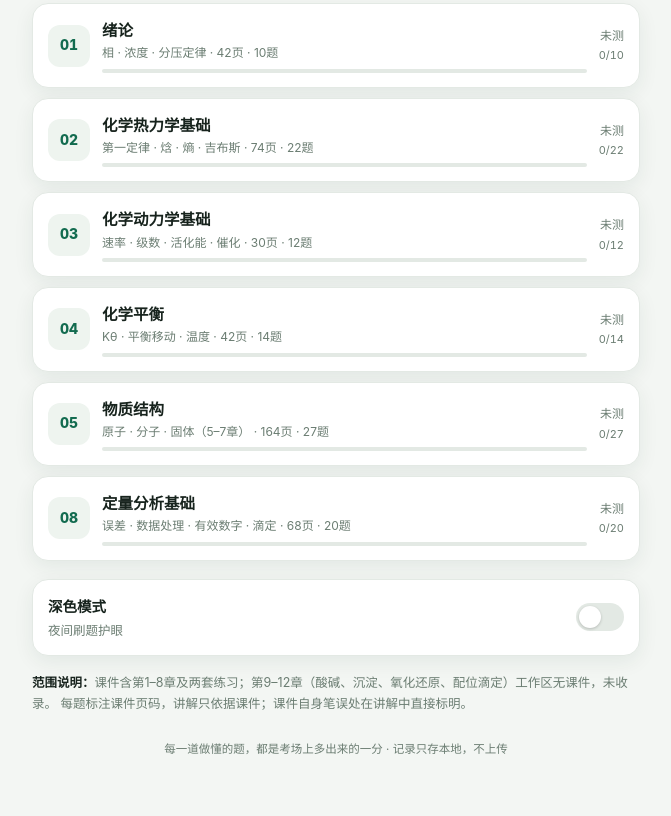
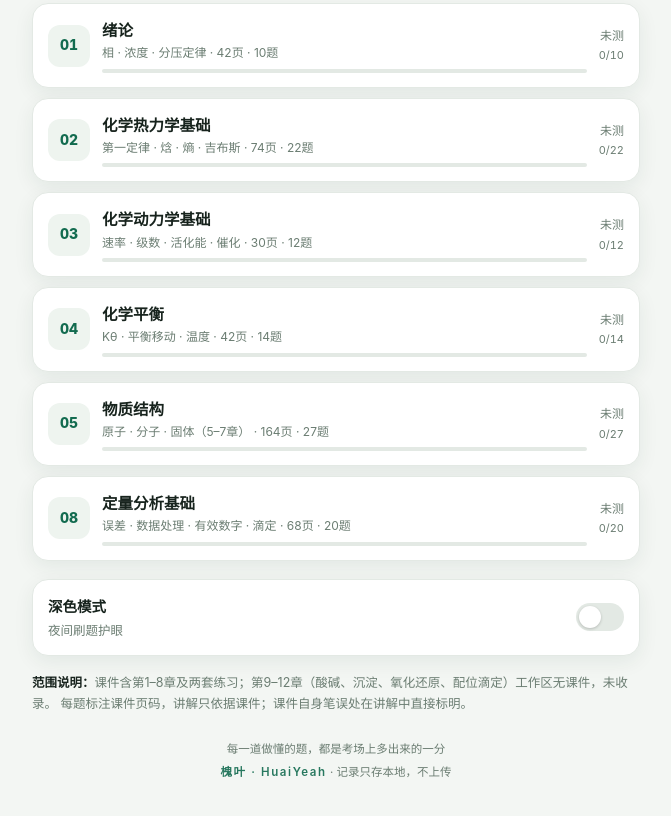
Before and after one commit to Hua1Yeah/WujiYuFengxi-HuaXue, a plain HTML site: page index.html in a window 1280 px wide. Shown: the part 428-1244 px from the top of the page, without its empty margins (304-975 px from the left). Drawn offline with Linux system fonts and the light colour scheme.

Commit message:
Add files via upload

```diff
--- a/index.html
+++ b/index.html
@@ -135,6 +135,7 @@ table.st td:last-child,table.st th:last-child{text-align:right}
 .note{font-size:12.5px;color:var(--muted);line-height:1.7}
 .note b{color:var(--fg)}
 .foot{text-align:center;color:var(--muted);font-size:11.5px;margin:26px 0 4px;line-height:1.7}
+.foot .mark{display:inline-block;margin-top:3px;letter-spacing:.14em;color:var(--brand);opacity:.9;font-weight:600}
 .dark-toggle{display:flex;align-items:center;justify-content:space-between;gap:10px}
 .switch{width:48px;height:28px;border-radius:99px;background:var(--line);position:relative;transition:background .2s;flex:0 0 48px}
 .switch:after{content:"";position:absolute;width:22px;height:22px;border-radius:50%;background:#fff;top:3px;left:3px;transition:left .2s;box-shadow:0 1px 3px rgba(0,0,0,.2)}
@@ -805,7 +806,7 @@ function renderHome(){
         <b>范围说明：</b>课件含第1–8章及两套练习；第9–12章（酸碱、沉淀、氧化还原、配位滴定）工作区无课件，未收录。
         每题标注课件页码，讲解只依据课件；课件自身笔误处在讲解中直接标明。
       </div>
-      <div class="foot">每一道做懂的题，都是考场上多出来的一分 · 记录只存本地，不上传</div>
+      <div class="foot">每一道做懂的题，都是考场上多出来的一分<br><span class="mark">槐叶 · HuaiYeah</span> · 记录只存本地，不上传</div>
     </div>`;
 }
 
```
